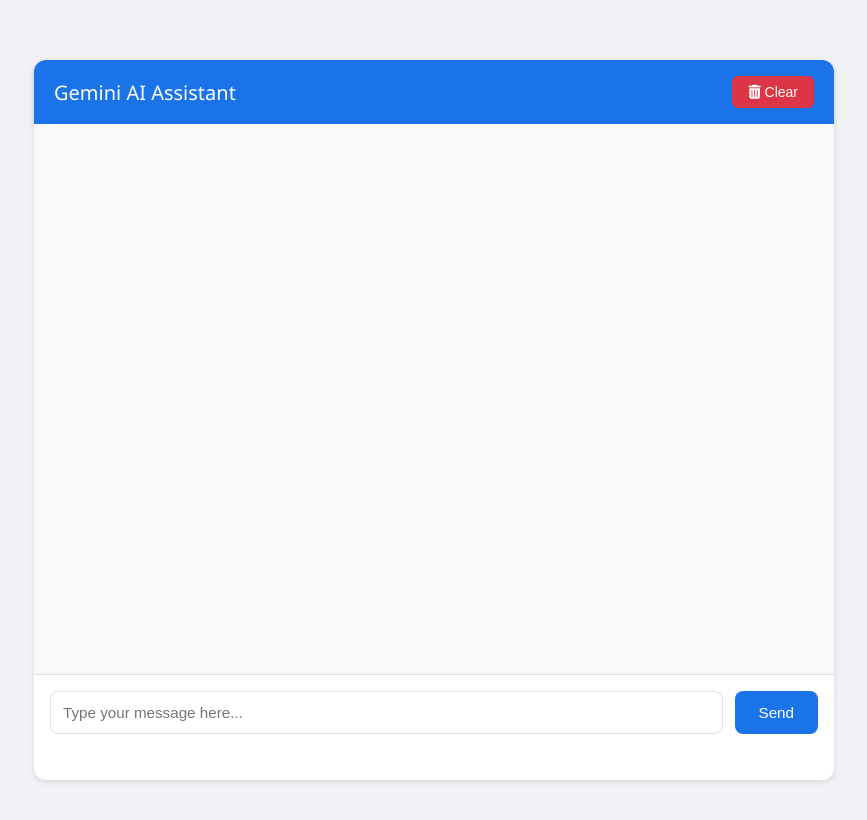
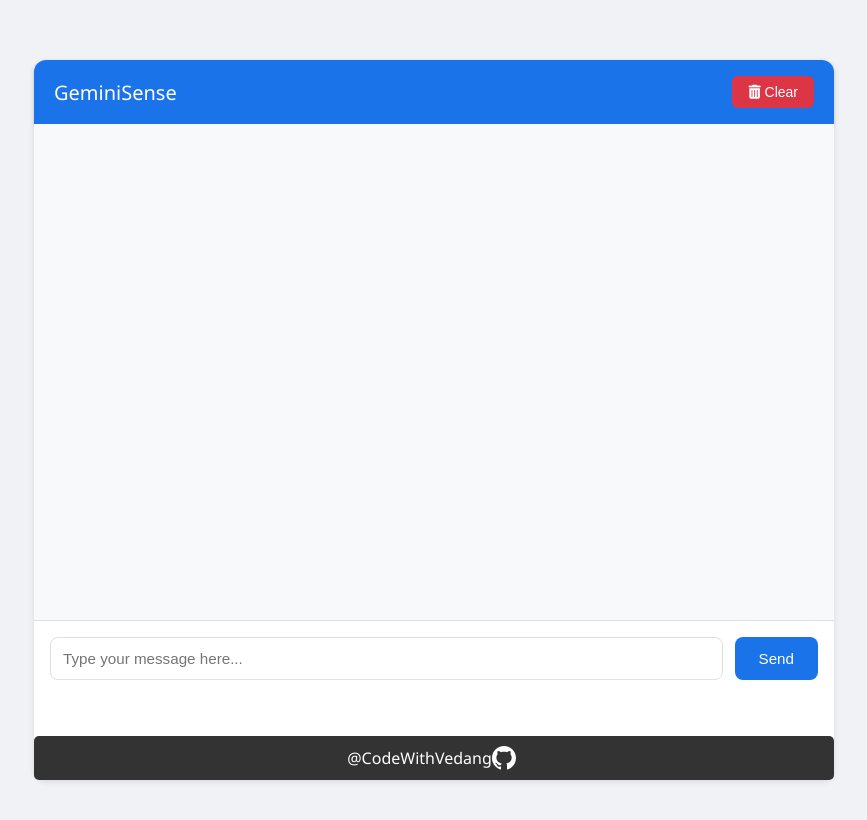
Before and after one commit to CodeWithVedang/ChatBotGemini, a plain HTML site: page index.html in a window 1280 px wide. Shown: the whole page, without its empty margins (206-1073 px from the left). Drawn offline with Linux system fonts and the light colour scheme; no server answers.

Commit message:
gihub and name of chatbot

```diff
--- a/index.html
+++ b/index.html
@@ -29,7 +29,7 @@
 <body>
     <div class="chat-container">
         <div class="chat-header">
-            <h2>Gemini AI Assistant</h2>
+            <h2>GeminiSense </h2>
             <button id="clear-chat"><i class="fas fa-trash-alt"></i> Clear</button>
         </div>
         <div class="chat-box" id="chat-box"></div>
@@ -38,6 +38,9 @@
             <button id="send-btn">Send</button>
         </div>
         <div id="view-count-container"></div>  <!-- View count will be displayed here -->
+        <a href="https://github.com/CodeWithVedang" target="_blank" class="github-icon">  @CodeWithVedang
+            <svg aria-hidden="true" height="24" role="img" viewBox="0 0 16 16" width="24" fill="#fff">  <path fill-rule="evenodd" d="M8 0C3.58 0 0 3.58 0 8c0 3.54 2.29 6.53 5.47 7.59.4.07.55-.17.55-.38 0-.19-.01-.82-.01-1.49-2.01.37-2.53-.49-2.69-.94-.09-.23-.48-.94-.82-1.13-.28-.15-.68-.52-.01-.53.63-.01 1.08.58 1.23.82.72 1.21 1.87.87 2.33.66.07-.52.28-.87.51-1.07-1.78-.2-3.64-.89-3.64-3.95 0-.87.31-1.59.82-2.15-.08-.2-.36-1.02.08-2.12 0 0 .67-.21 2.2.82.64-.18 1.32-.27 2-.27.68 0 1.36.09 2 .27 1.53-1.04 2.2-.82 2.2-.82.44 1.1.16 1.92.08 2.12.51.56.82 1.27.82 2.15 0 3.07-1.87 3.75-3.65 3.95.29.25.54.73.54 1.48 0 1.07-.01 1.93-.01 2.2 0 .21.15.46.55.38A8.013 8.013 0 0016 8c0-4.42-3.58-8-8-8z"/></svg>
+          </a>
     </div>
 
     <script src="script.js"></script>
--- a/styles.css
+++ b/styles.css
@@ -261,6 +261,27 @@ body {
     font-weight: 100;
     margin-top: 10px;
 }
+.github-icon {
+
+    margin-top: 10px;
+    text-decoration: none;
+    color: #fff;
+    background-color: #333;
+    padding: 10px;
+    border-radius: 5px;
+
+  display: flex;
+  align-items: center;
+  justify-content: center;
+  height:fit-content;
+
+}
+
+.github-icon svg {
+    vertical-align: middle;
+    margin-right: 5px;
+
+}
 @keyframes typing {
     0%, 100% {
         transform: translateY(0);
```
